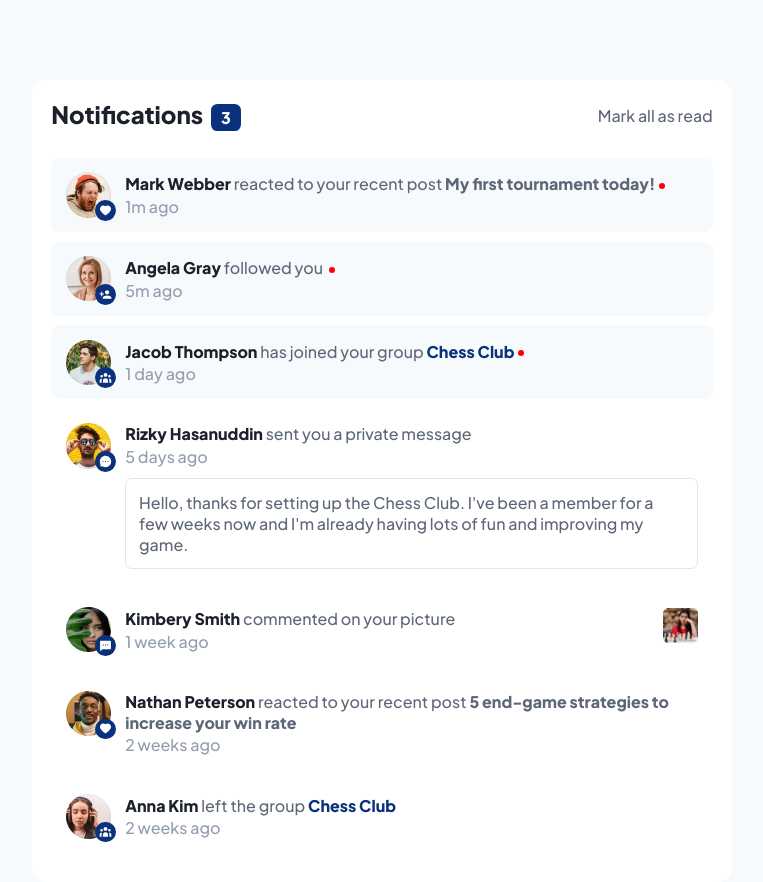
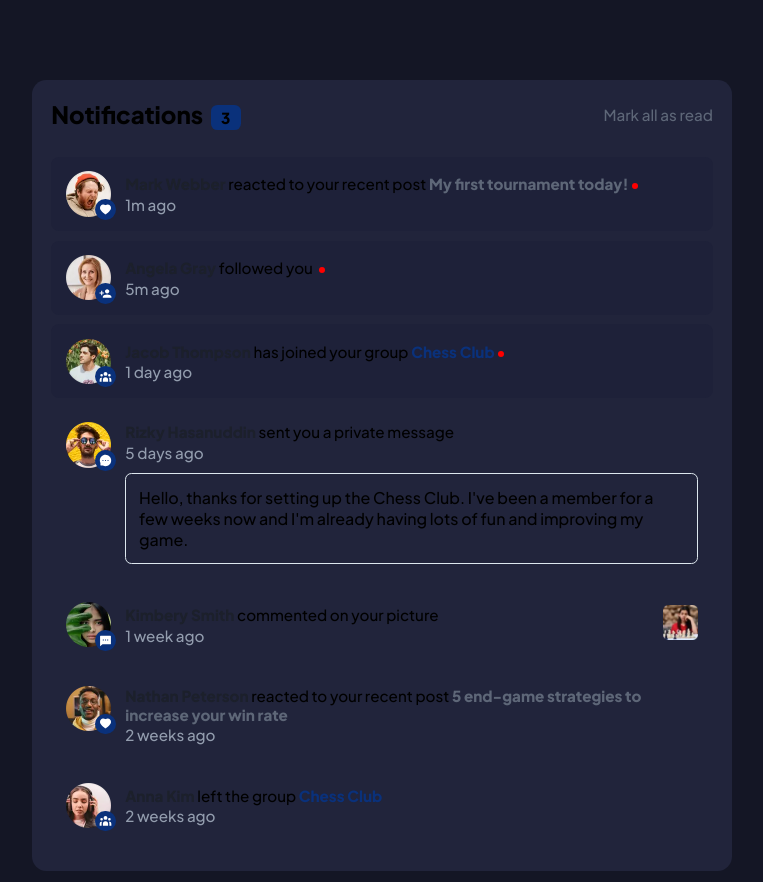
Before and after one commit to jonathan401/FEM-Notification-Page, a React (Create React App) app: page / in a window 1280 px wide. Shown: the whole page, without its empty margins (258-1021 px from the left). Built offline with nearby package versions, Linux system fonts and the light colour scheme.

Commit message:
setup dark theme

```diff
--- a/src/App.tsx
+++ b/src/App.tsx
@@ -1,13 +1,18 @@
 import React from "react";
+import { ThemeStore } from "./contexts/ThemeContext";
+import Theme from "./data/Themes";
 
 import Notifications from "./components/Notifications/Notifications";
 import GlobalStyle from "./globalStyle";
 function App() {
   return (
     <>
-      <GlobalStyle />
-      <Notifications />
-      {/* <Card /> */}
+      <ThemeStore>
+        <Theme>
+          <GlobalStyle />
+          <Notifications />
+        </Theme>
+      </ThemeStore>
     </>
   );
 }
--- a/src/components/Card/Card.styled.ts
+++ b/src/components/Card/Card.styled.ts
@@ -1,14 +1,14 @@
 import styled from "styled-components";
 
 export const CardWrapper = styled.article<{ isRead: boolean }>`
-  background-color: ${({ isRead }) => (isRead ? "" : `hsl(210, 60%, 98%)`)};
+  background-color: ${({ isRead, theme }) => (isRead ? "" : theme.unreadBg)};
   padding: 0.9rem;
   margin: 0.6rem auto;
   display: flex;
   align-items: center;
   max-width: 100%;
   border-radius: 0.5rem;
-  color: hsl(219, 12%, 42%);
+  color: ${({ theme }) => theme.textPrimary};
   cursor: ${({ isRead }) => (isRead ? "initial" : "pointer")};
 
   a {
@@ -56,7 +56,7 @@ export const Dot = styled.span<{ isRead: boolean }>`
 
 export const NotificationContent = styled.div<{ misc: unknown }>`
   display: flex;
-  font-size: clamp(0.87rem, 2.5vw, 1rem);
+  font-size: clamp(0.87rem, 2vw, 0.95rem);
   max-width: ${({ misc }) => (misc ? "75%" : "100%")};
   justify-content: flex-start;
   flex-direction: column;
--- a/src/components/Notifications/Notifications.styled.ts
+++ b/src/components/Notifications/Notifications.styled.ts
@@ -1,14 +1,13 @@
 import styled from "styled-components";
 
 export const Container = styled.main`
-  /* padding: 0.3rem 0.7rem; */
   height: 100%;
   width: 100%;
 `;
 
 export const NotificationContainer = styled.ul`
   width: 100%;
-  background-color: white;
+  background-color: ${({ theme }) => theme.ContainerBg};
   padding: 1.2rem;
   border-radius: 0.9rem;
   list-style: none;
@@ -28,29 +27,29 @@ export const Header = styled.header`
   justify-content: space-between;
 
   h1 {
-    color: hsl(224, 21%, 14%);
-    font-size: clamp(1.2rem, 2.5vw, 1.5rem);
+    color: ${({ theme }) => theme.textDark};
+    font-size: clamp(1.2rem, 2vw, 1.5rem);
   }
 
   span {
     display: inline-block;
     text-align: center;
     margin-left: 0.2rem;
-    font-size: clamp(0.9rem, 2.5vw, 1rem);
+    font-size: clamp(0.9rem, 2vw, 0.95rem);
     border-radius: 0.4rem;
     padding: 0.17rem 0.65rem;
-    color: white;
+    color: ${({ theme }) => theme.textPrimary};
     background-color: hsl(219, 85%, 26%);
   }
 
   button {
     font-family: inherit;
     cursor: pointer;
-    font-size: clamp(0.85rem, 2.5vw, 1rem);
+    font-size: clamp(0.85rem, 2vw, 0.95rem);
     color: hsl(219, 12%, 42%);
     outline: 0;
     border: 0;
-    background-color: white;
+    background-color: transparent;
 
     &:hover {
       color: hsl(219, 85%, 26%);
--- a/src/components/common/MessageBox.styled.ts
+++ b/src/components/common/MessageBox.styled.ts
@@ -4,16 +4,12 @@ export const MessageBox = styled.p`
   padding: 0.8rem;
   font-weight: 300;
   max-width: 100%;
-  font-size: 0.86rem;
+  font-size: clamp(0.87rem, 2vw, 1rem);
   border: 1px solid hsl(205, 33%, 90%);
   border-radius: 0.4rem;
   margin-top: 0.7rem;
   cursor: pointer;
 
-  @media screen and (min-width: 900px) {
-    font-size: 1rem;
-  }
-
   &:hover {
     background-color: hsl(211, 68%, 94%);
   }
--- /dev/null
+++ b/src/contexts/ThemeContext.tsx
@@ -0,0 +1,28 @@
+import React, { createContext, useState } from "react";
+
+export type ThemeContextType = {
+  theme: "light" | "dark";
+  switchTheme: (theme: "light" | "dark") => void;
+};
+
+type Props = {
+  children: React.ReactNode;
+};
+
+const ThemeContext = createContext<ThemeContextType | null>(null);
+
+export const ThemeStore = ({ children }: Props) => {
+  const [theme, setTheme] = useState<"light" | "dark">("dark");
+
+  const switchTheme = (currTheme: "light" | "dark") => {
+    currTheme === "light" ? setTheme("dark") : setTheme("light");
+  };
+
+  return (
+    <ThemeContext.Provider value={{ theme, switchTheme }}>
+      {children}
+    </ThemeContext.Provider>
+  );
+};
+
+export default ThemeContext;
--- /dev/null
+++ b/src/data/Themes.tsx
@@ -0,0 +1,65 @@
+import React, { useContext } from "react";
+import { ThemeProvider } from "styled-components";
+import ThemeContext, { ThemeContextType } from "../contexts/ThemeContext";
+
+type Props = {
+  children: React.ReactNode;
+};
+
+export type themeProps = {
+  [key: string]: {
+    mainBg: string;
+    ContainerBg: string;
+    unreadBg: string;
+    textPrimary: string;
+    textDark: string;
+    textLight: string;
+    textTertiary: string;
+    userLinkText: string;
+    hover: string;
+    borderColor: string;
+    MessageBoxHover: string;
+  };
+};
+
+const themes: themeProps = {
+  light: {
+    mainBg: "hsl(210, 60%, 98%)",
+    ContainerBg: "#fff",
+    unreadBg: "hsl(210, 60%, 98%)",
+    textPrimary: "hsl(219, 12%, 42%)",
+    textDark: "hsl(219, 12%, 42%)",
+    textLight: "hsl(219, 14%, 63%)",
+    textTertiary: "hsl(219, 85%, 26%)",
+    userLinkText: "hsl(224, 21%, 14%)",
+    hover: "hsl(219, 85%, 26%)",
+    borderColor: "hsl(205, 33%, 90%)",
+    MessageBoxHover: "hsl(211, 68%, 94%)",
+  },
+  dark: {
+    mainBg: "#141625",
+    ContainerBg: "#21243b",
+    unreadBg: "#1e2139",
+    textPrimary: "#",
+    textDark: "#",
+    textLight: "#",
+    textTertiary: "hsl(219, 85%, 26%)",
+    userLinkText: "#",
+    hover: "#",
+    borderColor: "#",
+    MessageBoxHover: "#",
+  },
+};
+
+export const ThemeType = typeof themes;
+
+const Theme = ({ children }: Props) => {
+  const { theme } = useContext(ThemeContext) as ThemeContextType;
+  console.log(theme);
+  if (theme === null) {
+    throw new Error("theme state not found");
+  }
+  return <ThemeProvider theme={themes[theme]}>{children}</ThemeProvider>;
+};
+
+export default Theme;
--- a/src/globalStyle.ts
+++ b/src/globalStyle.ts
@@ -1,6 +1,7 @@
 import { createGlobalStyle } from "styled-components";
+import { themeProps } from "./data/Themes";
 
-const GlobalStyle = createGlobalStyle`
+const GlobalStyle = createGlobalStyle<{ theme: themeProps }>`
 
   *,
   *::before,
@@ -21,7 +22,7 @@ const GlobalStyle = createGlobalStyle`
     justify-content: center;
     align-items: center;
     min-height: 100vh;
-    background-color: hsl(210, 60%, 98%);
+    background-color: ${({ theme }) => theme.mainBg};
     font-family: 'Plus Jakarta Sans', sans-serif;
   }
 `;
```
